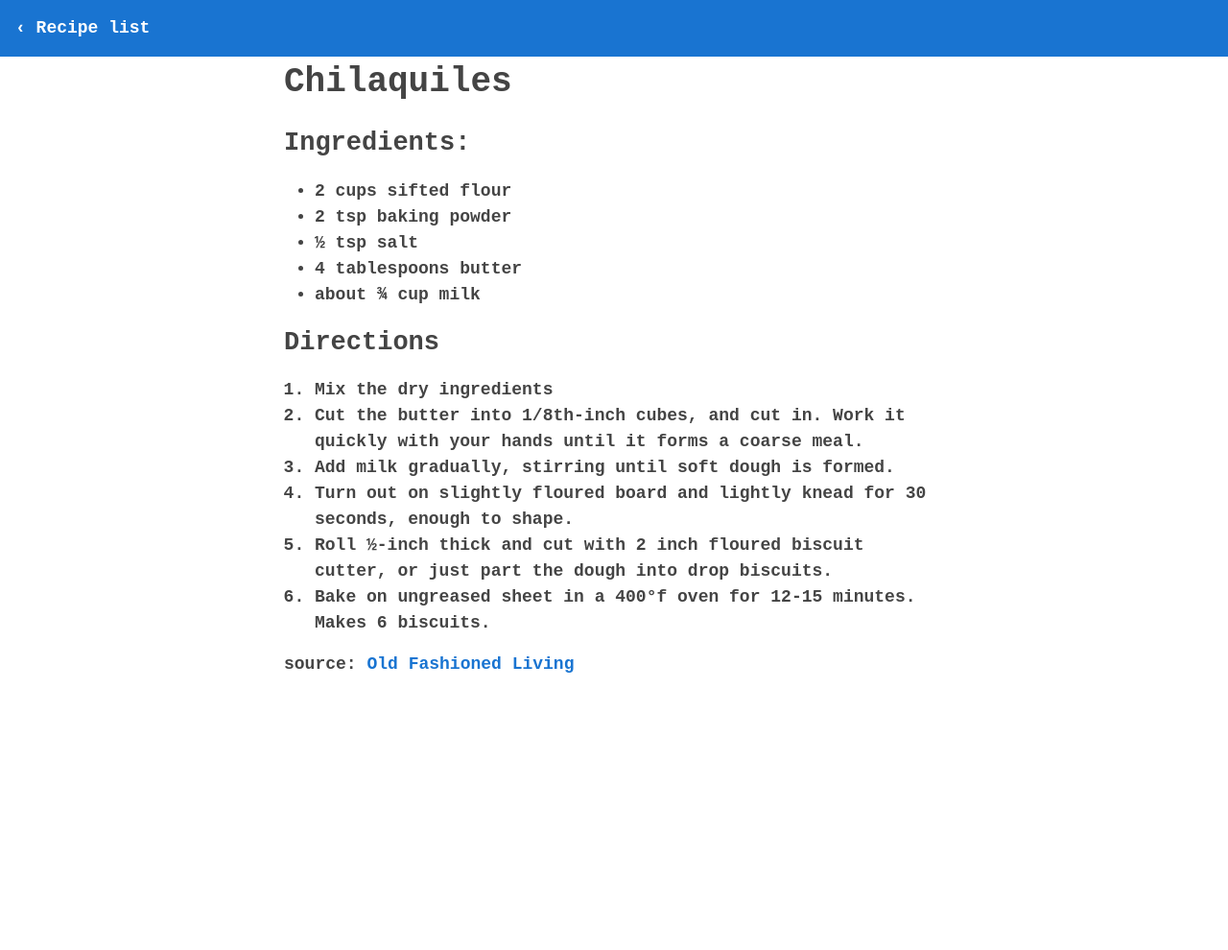
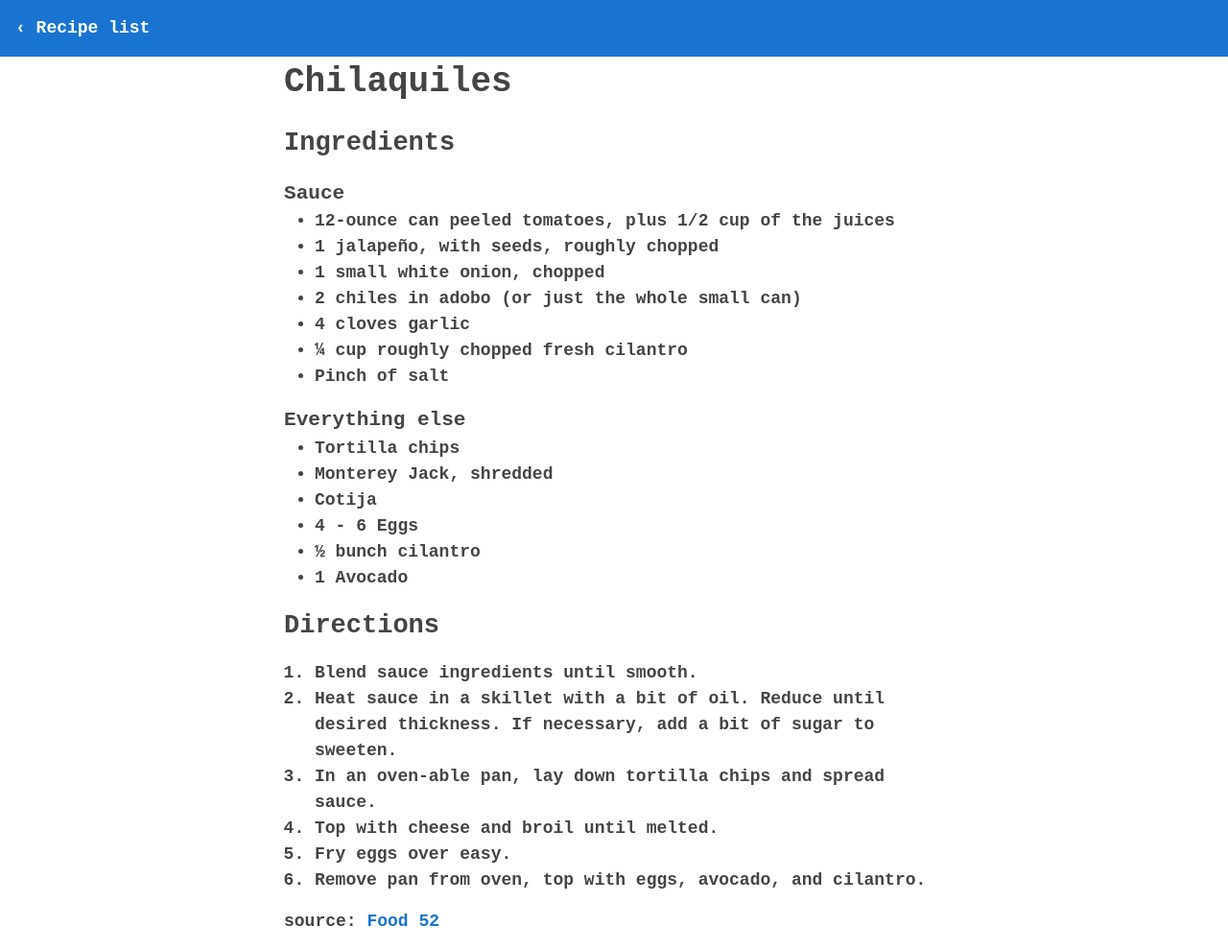
Before and after one commit to mattsugihara/recipes, a Jekyll site: the page built from _posts/2014-01-01-Chilaquiles.md, in a window 1280 px wide. Shown: the whole page at 96% size. Built offline with Jekyll 4.4.1, drawn with Linux system fonts in a browser that asks for light colours; some web fonts are replaced; before the commit the page ends 900 px from its top, so only the background shows below that.

Commit message:
automatic push

```diff
--- a/_posts/2014-01-01-Chilaquiles.md
+++ b/_posts/2014-01-01-Chilaquiles.md
@@ -1,19 +1,30 @@
 ---
 layout: recipe
 ---
-##Ingredients:
-- 2 cups sifted flour
-- 2 tsp baking powder
-- &frac12; tsp salt
-- 4 tablespoons butter
-- about &frac34; cup milk
+##Ingredients
+###Sauce
+- 12-ounce can peeled tomatoes, plus 1/2 cup of the juices
+- 1 jalapeño, with seeds, roughly chopped
+- 1 small white onion, chopped
+- 2 chiles in adobo (or just the whole small can)
+- 4 cloves garlic
+- &frac14; cup roughly chopped fresh cilantro
+- Pinch of salt
+
+###Everything else
+- Tortilla chips
+- Monterey Jack, shredded
+- Cotija
+- 4 - 6 Eggs
+- &frac12; bunch cilantro
+- 1 Avocado
 
 ##Directions
-1. Mix the dry ingredients
-2. Cut the butter into 1/8th-inch cubes, and cut in.  Work it quickly with your hands until it forms a coarse meal.
-3. Add milk gradually, stirring until soft dough is formed.
-4. Turn out on slightly floured board and lightly knead for 30 seconds, enough to shape.
-5. Roll &frac12;-inch thick and cut with 2 inch floured biscuit cutter, or just part the dough into drop biscuits.
-6. Bake on ungreased sheet in a 400&deg;f oven for 12-15 minutes. Makes 6 biscuits.
+1. Blend sauce ingredients until smooth.
+2. Heat sauce in a skillet with a bit of oil. Reduce until desired thickness. If necessary, add a bit of sugar to sweeten.
+3. In an oven-able pan, lay down tortilla chips and spread sauce.
+4. Top with cheese and broil until melted.
+5. Fry eggs over easy.
+6. Remove pan from oven, top with eggs, avocado, and cilantro.
 
-source: [Old Fashioned Living](http://oldfashionedliving.com/biscuits.html">http://oldfashionedliving.com/biscuits.html)
+source: [Food 52](http://food52.com/recipes/33004-red-chilaquiles-with-fried-eggs)
```
Also changed, not shown: _posts/2014-01-01-Biscuits.md (+1 -1 lines).
